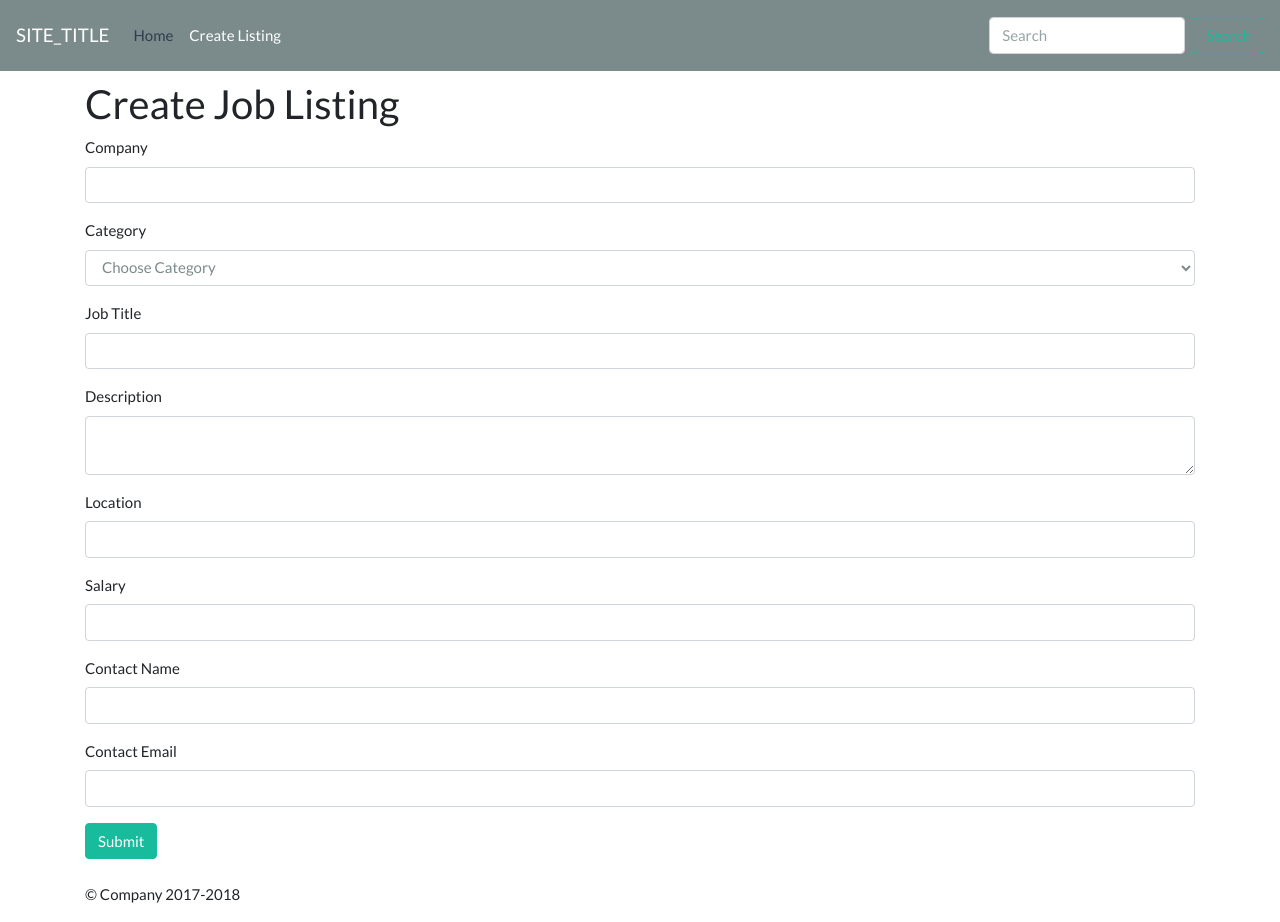
After one commit to LWilsonDev/php-joblister, a PHP site: page /create.php in a window 1280 px wide. The commit adds this page. Run offline with PHP 8.4, Linux system fonts and the light colour scheme; tables that the repository leaves empty or names only in its code hold one stand-in row (values such as "Sample post"); a stand-in replaces the project's code that opens the database connection; some libraries are stand-ins or nearby versions.

Commit message:
create job page

```diff
--- /dev/null
+++ b/joblist/create.php
@@ -0,0 +1,32 @@
+<?php include_once 'config/init.php'; ?>
+<?php
+$job = new Job;
+
+if(isset($_POST['submit'])){
+  $data = array();
+  $data['job_title'] = $_POST['job_title'];
+  $data['company'] = $_POST['company'];
+  $data['category_id'] = $_POST['category_id'];
+  $data['description'] = $_POST['description'];
+  $data['location'] = $_POST['location'];
+  $data['salary'] = $_POST['salary'];
+  $data['contact_user'] = $_POST['conatct_user'];
+  $data['contact_email'] = $_POST['conatct_email'];
+
+  if($job->create($data)){
+    redirect('index.php', 'Your job has been listed', 'success');
+  } else {
+    redirect('index.php', 'Oops, something went wrong', 'error');
+  }
+
+}
+
+
+$template = new Template('templates/job-create.php');
+
+
+$template->categories = $job->getCategories();
+
+echo $template;
+
+?>
--- a/joblist/lib/Job.php
+++ b/joblist/lib/Job.php
@@ -18,5 +18,78 @@
       $results = $this->db->resultSet();
       return $results;
     }
+// get categories
+  public function getCategories(){
+    $this->db->query("SELECT * from categories");
+
+          //assign result set
+    $results = $this->db->resultSet();
+    return $results;
+  }
+
+  // get jobs by category
+
+  public function getByCategory($category){
+    $this->db->query("SELECT jobs.*, categories.name AS cname
+            FROM jobs
+            INNER JOIN categories
+            ON jobs.category_id = categories.id
+            WHERE jobs.category_id = $category
+            ORDER BY post_date DESC
+            ");
+
+          //assign result set
+    $results = $this->db->resultSet();
+    return $results;
+  }
+
+    // get category
+    public function getCategory($category_id){
+      $this->db->query("SELECT * FROM categories
+                      WHERE id= :category_id");
+      $this->db->bind(":category_id", $category_id);
+
+      //assign row
+      $row = $this->db->single();
+      return $row;
+    }
+
+    //GET job
+    public function getJob($id){
+      $this->db->query("SELECT * FROM jobs
+                      WHERE id= :id");
+      $this->db->bind(":id", $id);
+
+      //assign row
+      $row = $this->db->single();
+      return $row;
+    }
+
+    //create job
+    public function create($data){
+      // insert query
+      $this->db->query("INSERT INTO jobs (category_id, job_title, company,
+          description, location, salary, contact_user, contact_email)
+        VALUES (:category_id, :job_title, :company, :description,
+          :location, :salary, :contact_user, :contact_email)");
+
+          // Bind Data
+        $this->db->bind(":category_id", $data['category_id']);
+        $this->db->bind(":job_title", $data['job_title']);
+        $this->db->bind(":company", $data['company']);
+        $this->db->bind(":descriptoin", $data['description']);
+        $this->db->bind(":location", $data['location']);
+        $this->db->bind(":salary", $data['salary']);
+        $this->db->bind(":contact_user", $data['contact_user']);
+        $this->db->bind(":contact_email", $data['contact_email']);
+
+        //execute
+        if($this->db->execute()){
+          return true;
+        } else {
+          return false;
+        }
+    }
+
   }
  ?>
--- /dev/null
+++ b/joblist/templates/job-create.php
@@ -0,0 +1,47 @@
+<?php include 'inc/header.php'; ?>
+<div class='container mt-4'>
+
+
+  <h2 class='page-header'>Create Job Listing</h2>
+<form method='POST' action='create.php'>
+  <div class='form-group'>
+      <label>Company</label>
+      <input class='form-control' name='company'/>
+  </div>
+  <div class='form-group'>
+      <label>Category</label>
+      <select name='category' class='form-control'>
+          <option value="0">Choose Category</option>
+          <?php foreach($categories as $category): ?>
+            <option value="<?php echo $category->id; ?>"><?php echo $category->name; ?></option>
+          <?php endforeach; ?>
+      </select>
+  </div>
+  <div class='form-group'>
+      <label>Job Title</label>
+      <input class='form-control' name='job_title'/>
+  </div>
+  <div class='form-group'>
+      <label>Description</label>
+      <textarea class='form-control' name='description'></textarea>
+  </div>
+  <div class='form-group'>
+      <label>Location</label>
+      <input class='form-control' name='location'/>
+  </div>
+  <div class='form-group'>
+      <label>Salary</label>
+      <input class='form-control' name='salary'/>
+  </div>
+  <div class='form-group'>
+      <label>Contact Name</label>
+      <input class='form-control' name='contact_user'/>
+  </div>
+  <div class='form-group'>
+      <label>Contact Email</label>
+      <input class='form-control' name='contact_email'/>
+  </div>
+  <button type='submit' value='submit' name='submit' class='btn btn-success mb-4'>Submit</button>
+</form>
+</div>
+<?php include 'inc/footer.php'; ?>
```
Also changed, not shown: helpers/system_helper.php (added, +23 -0 lines), joblist/index.php (+11 -2 lines), joblist/job.php (added, +14 -0 lines), joblist/templates/frontpage.php (+12 -4 lines), joblist/templates/job-single.php (added, +27 -0 lines), joblist/templates/create.php (deleted).
